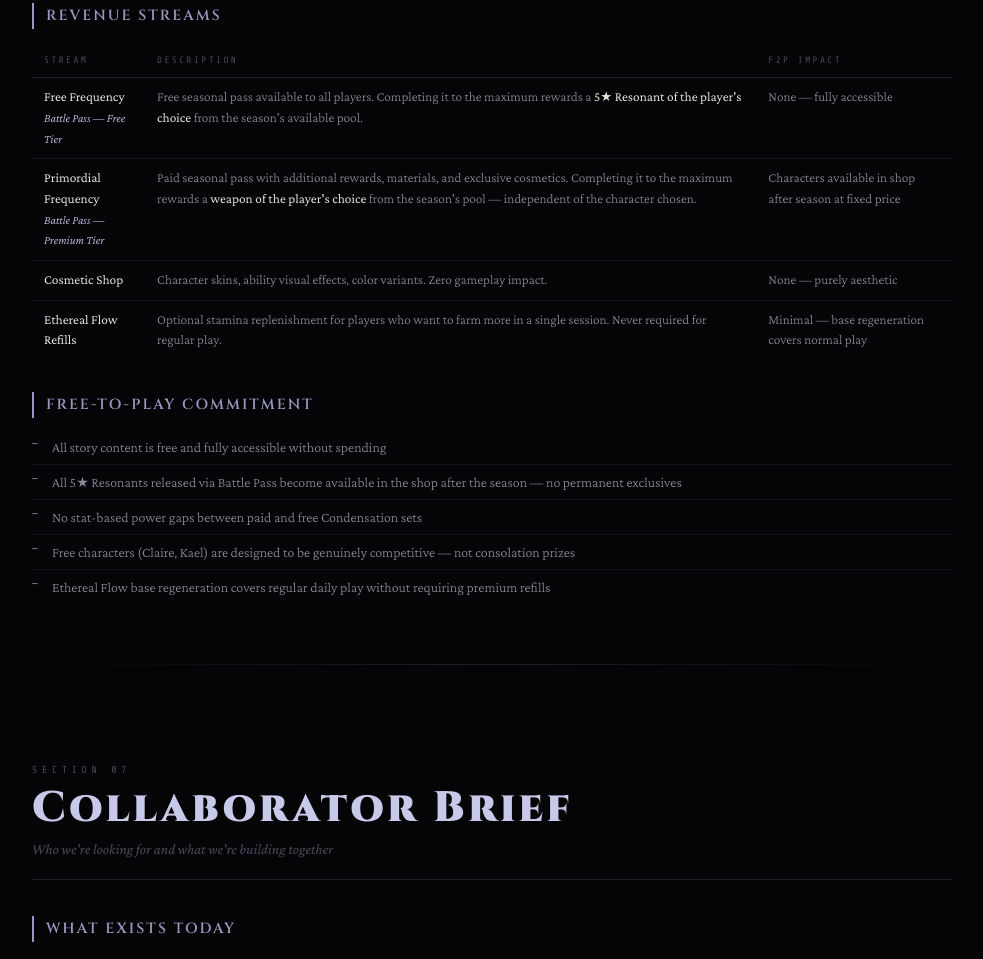
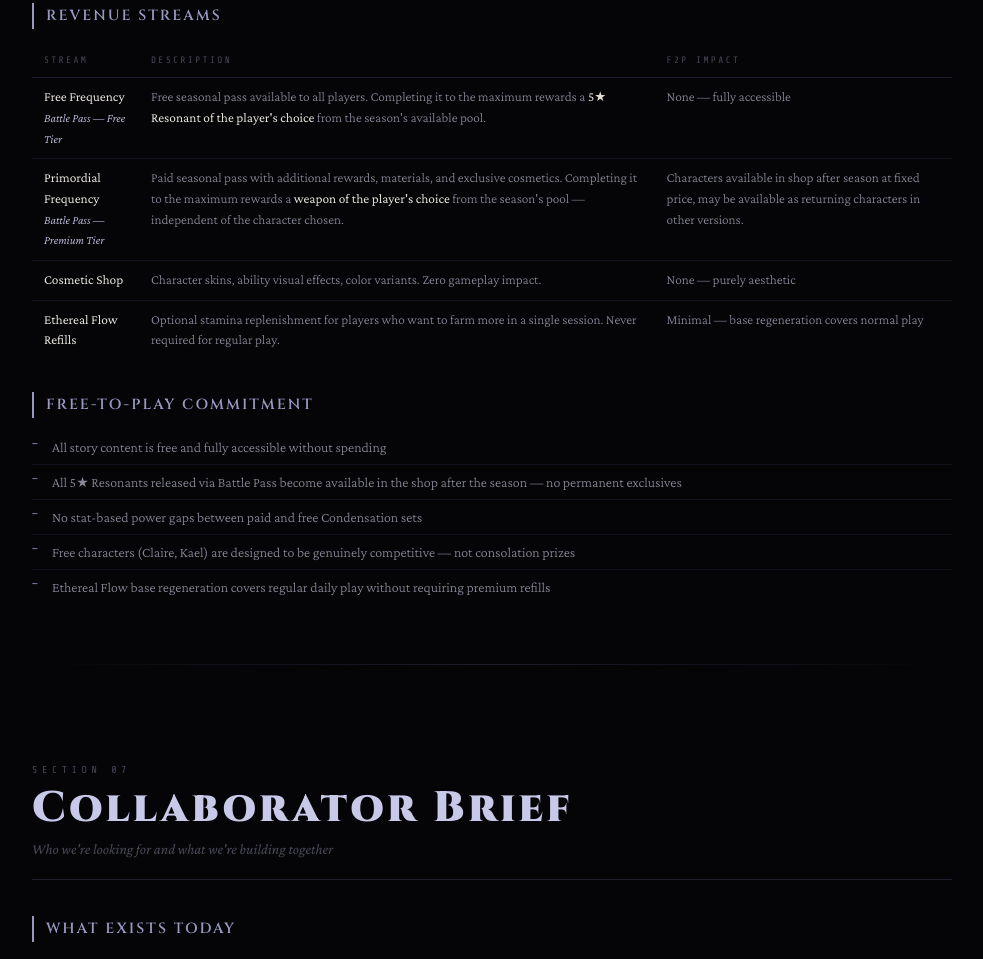
Before and after one commit to NikoNeko17/etherealconvergence, a plain HTML site: page index.html in a window 1280 px wide. Shown: the part 8374-9333 px from the top of the page, without its empty margins (148-1131 px from the left). Drawn offline with nearby package versions, Linux system fonts and the light colour scheme.

Commit message:
Updated index.html

```diff
--- a/index.html
+++ b/index.html
@@ -766,7 +766,7 @@
           <tr>
             <td><strong>Primordial Frequency</strong><br><em style="font-size:9pt;">Battle Pass — Premium Tier</em></td>
             <td>Paid seasonal pass with additional rewards, materials, and exclusive cosmetics. Completing it to the maximum rewards a <strong>weapon of the player's choice</strong> from the season's pool — independent of the character chosen.</td>
-            <td>Characters available in shop after season at fixed price</td>
+            <td>Characters available in shop after season at fixed price, may be available as returning characters in other versions.</td>
           </tr>
           <tr>
             <td><strong>Cosmetic Shop</strong></td>
```
